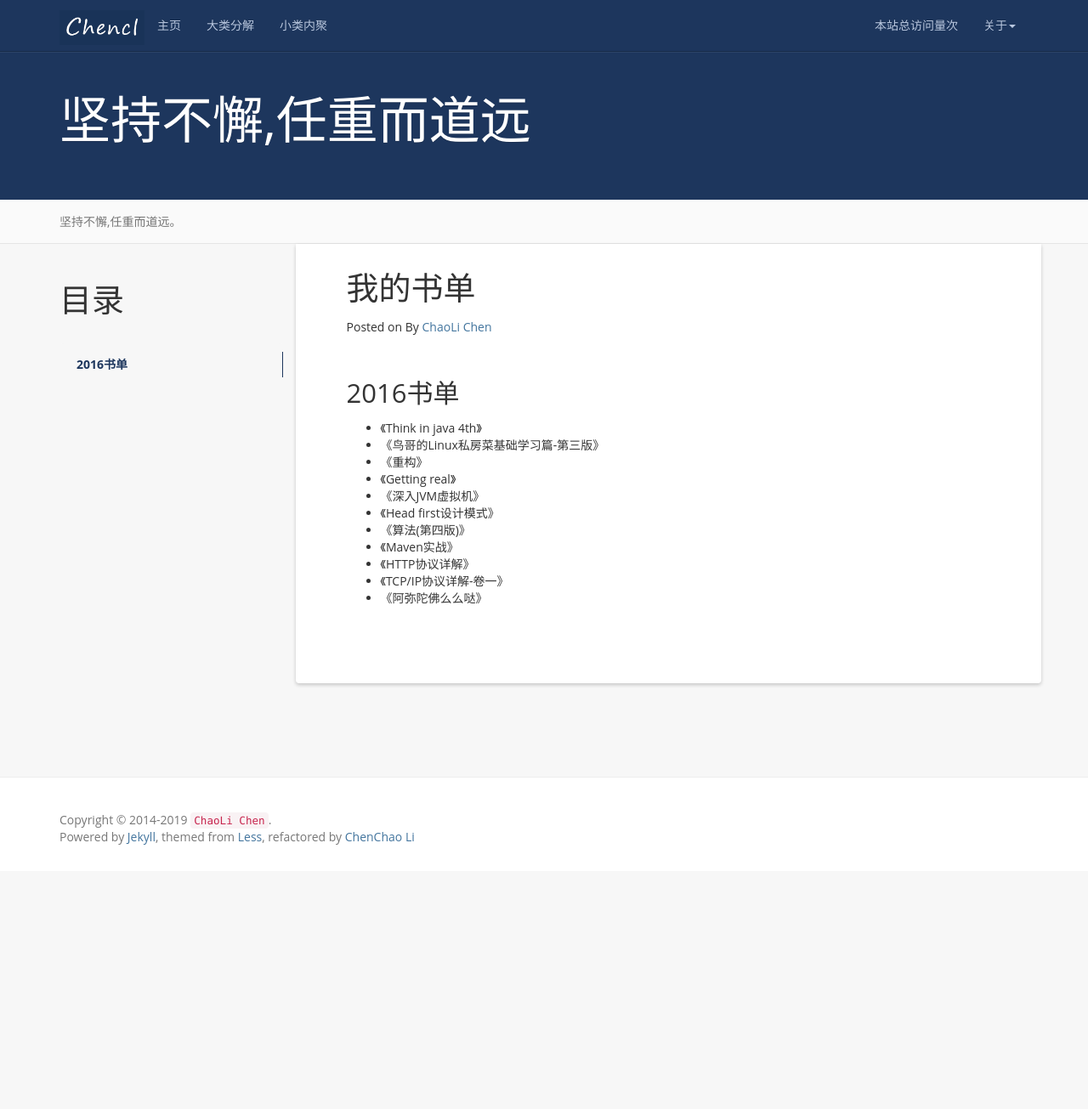
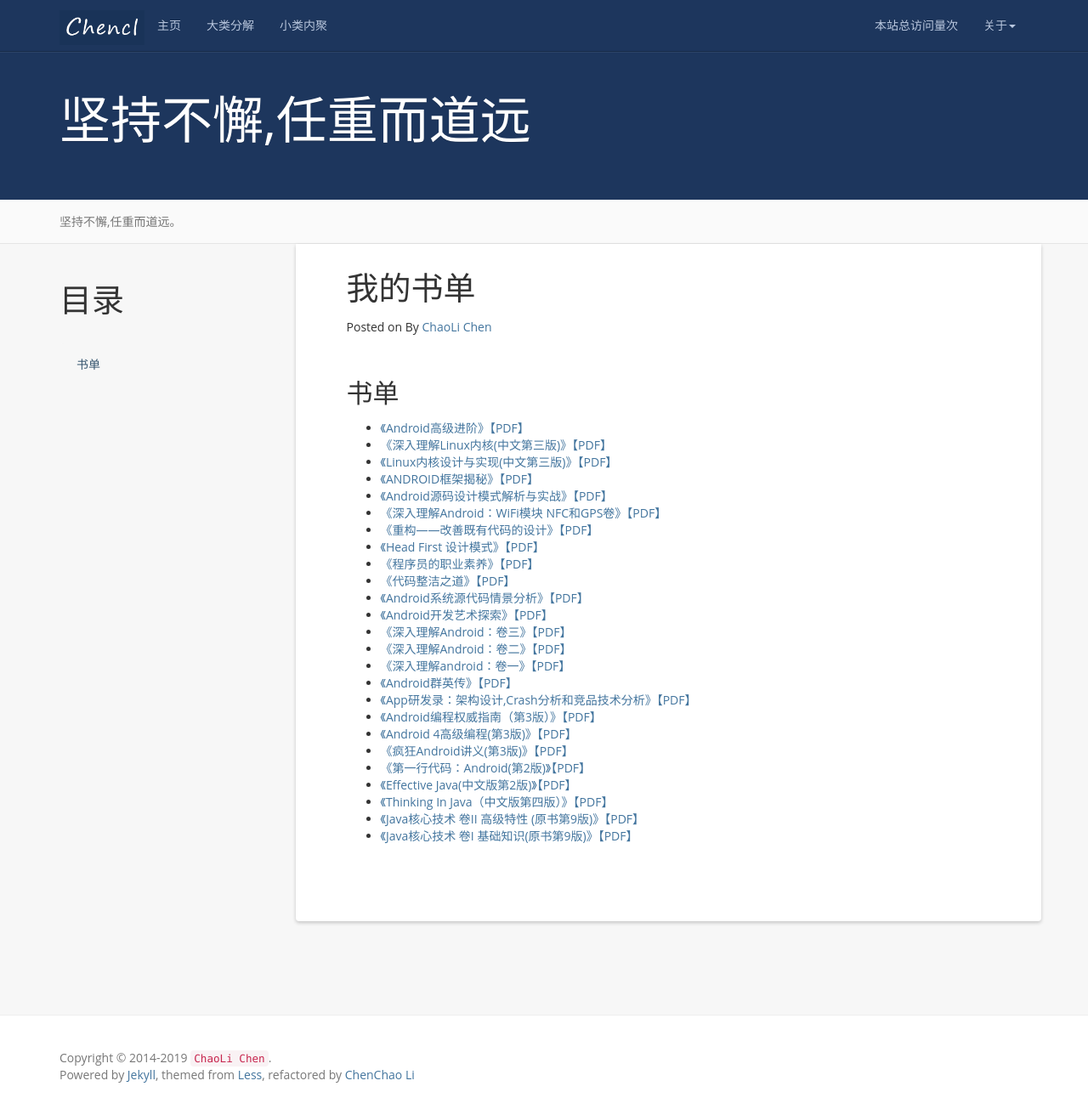
Before and after one commit to CCLCM/chenchaoli.github.io, a Jekyll site: the page built from books.md, in a window 1280 px wide and 1305 px high. Shown: the whole window at 85% size. Built offline with Jekyll 4.4.1, drawn with Linux system fonts in a browser that asks for light colours; nearby versions of some CDN libraries; comment, search, counter and statistics services are not loaded.

Commit message:
添加图书

```diff
--- a/_config.yml
+++ b/_config.yml
@@ -5,7 +5,7 @@
 url: https://cclcm.github.io/chenchaoli.github.io/
 resume_site: https://cclcm.github.io/chenchaoli.github.io/
 github: https://github.com/CCLCM
-#baseurl: "/LessOrMore"
+baseurl: ""
 description: 实际上, 少就是多!
 meta_description: 生命不止;折腾不休
 motto: 坚持不懈,任重而道远
--- a/books.md
+++ b/books.md
@@ -8,17 +8,30 @@
 {:toc}
 
 
-2016书单
+书单
 -----------------------------------------------------------------
-
-+ 《Think in java 4th》
-+ 《鸟哥的Linux私房菜基础学习篇-第三版》
-+ 《重构》
-+ 《Getting real》
-+ 《深入JVM虚拟机》
-+ 《Head first设计模式》
-+ 《算法(第四版)》
-+ 《Maven实战》
-+ 《HTTP协议详解》
-+ 《TCP/IP协议详解-卷一》
-+ 《阿弥陀佛么么哒》
++  [《Android高级进阶》【PDF】](https://cangshuzhe.ctfile.com/fs/3990681-242718587)
++  [《深入理解Linux内核(中文第三版)》【PDF】](https://cangshuzhe.ctfile.com/fs/3990681-241195259)
++  [《Linux内核设计与实现(中文第三版)》【PDF】](https://cangshuzhe.ctfile.com/fs/3990681-241070529)
++  [《ANDROID框架揭秘》【PDF】](https://cangshuzhe.ctfile.com/fs/3990681-240568137)
++  [《Android源码设计模式解析与实战》【PDF】](https://cangshuzhe.ctfile.com/fs/3990681-239804342)
++  [《深入理解Android：WiFi模块 NFC和GPS卷》【PDF】](https://cangshuzhe.ctfile.com/fs/3990681-239615498)
++  [《重构——改善既有代码的设计》【PDF】](https://cangshuzhe.ctfile.com/fs/3990681-239478634)
++  [《Head First 设计模式》【PDF】](https://cangshuzhe.ctfile.com/fs/3990681-239424725)
++  [《程序员的职业素养》【PDF】](https://cangshuzhe.ctfile.com/fs/3990681-239351989)
++  [《代码整洁之道》【PDF】](https://cangshuzhe.ctfile.com/fs/3990681-239144543)
++  [《Android系统源代码情景分析》【PDF】](https://cangshuzhe.ctfile.com/fs/3990681-239081672)
++  [《Android开发艺术探索》【PDF】](https://cangshuzhe.ctfile.com/fs/3990681-239041282)
++  [《深入理解Android：卷三》【PDF】](https://cangshuzhe.ctfile.com/fs/3990681-238946711)
++  [《深入理解Android：卷二》【PDF】](https://cangshuzhe.ctfile.com/fs/3990681-238880789)
++  [《深入理解android：卷一》【PDF】](https://cangshuzhe.ctfile.com/fs/3990681-238788372)
++  [《Android群英传》【PDF】](https://cangshuzhe.ctfile.com/fs/3990681-238656241)
++  [《App研发录：架构设计,Crash分析和竞品技术分析》【PDF】](https://cangshuzhe.ctfile.com/fs/3990681-238628057)
++  [《Android编程权威指南（第3版）》【PDF】](https://cangshuzhe.ctfile.com/fs/3990681-238578973)
++  [《Android 4高级编程(第3版)》【PDF】](https://cangshuzhe.ctfile.com/fs/3990681-238194208)
++  [《疯狂Android讲义(第3版)》【PDF】](https://cangshuzhe.ctfile.com/fs/3990681-237399007)
++  [《第一行代码：Android(第2版)》【PDF】](https://cangshuzhe.ctfile.com/fs/3990681-237330185)
++  [《Effective Java(中文版第2版)》【PDF】](https://cangshuzhe.ctfile.com/fs/3990681-237241568)
++  [《Thinking In Java（中文版第四版）》【PDF】](https://cangshuzhe.ctfile.com/fs/3990681-237162606)
++  [《Java核心技术 卷II 高级特性 (原书第9版)》【PDF】](https://cangshuzhe.ctfile.com/fs/3990681-237106313)
++  [《Java核心技术 卷I 基础知识(原书第9版)》【PDF】](https://cangshuzhe.ctfile.com/fs/3990681-237031951)
```
Also changed, not shown: styles/images/abandon-comments/yungentie-abandon.png (deleted), styles/images/freud.jpg (deleted), styles/images/jiezishu.jpg (deleted).
